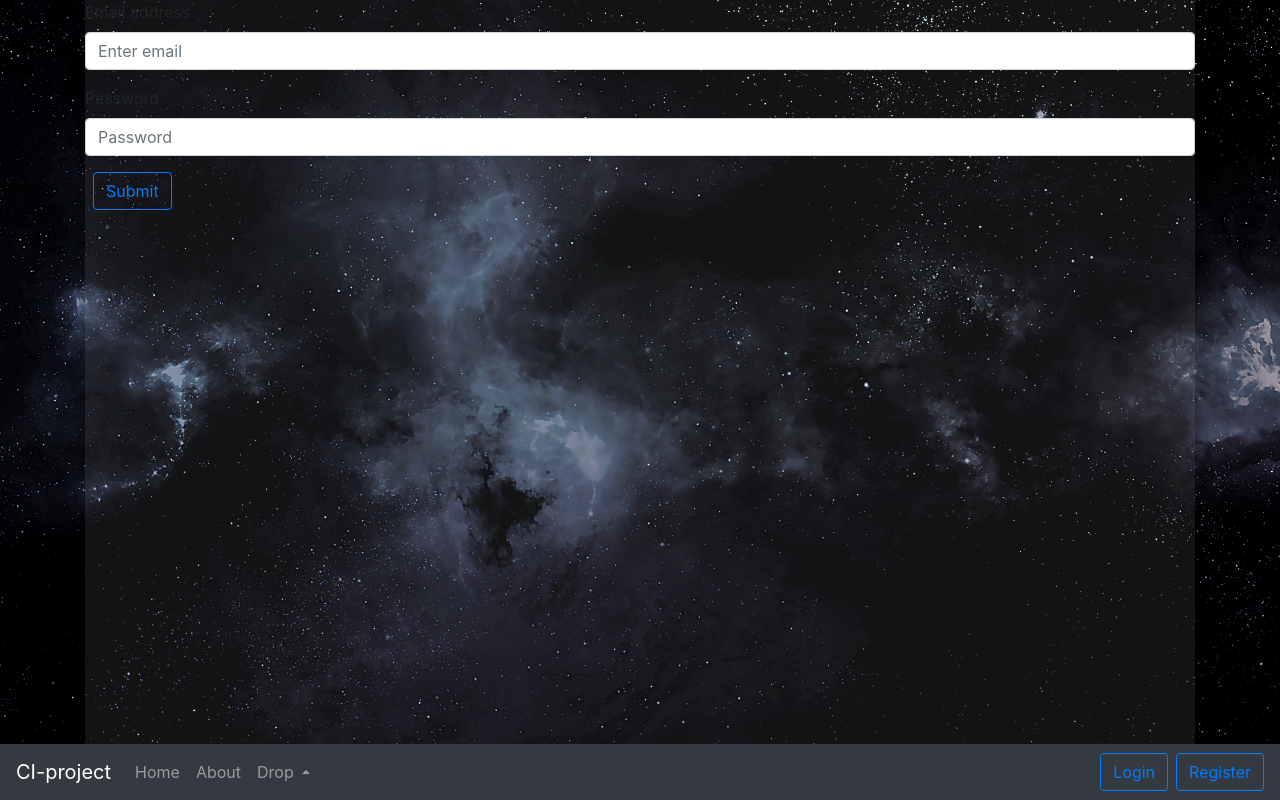
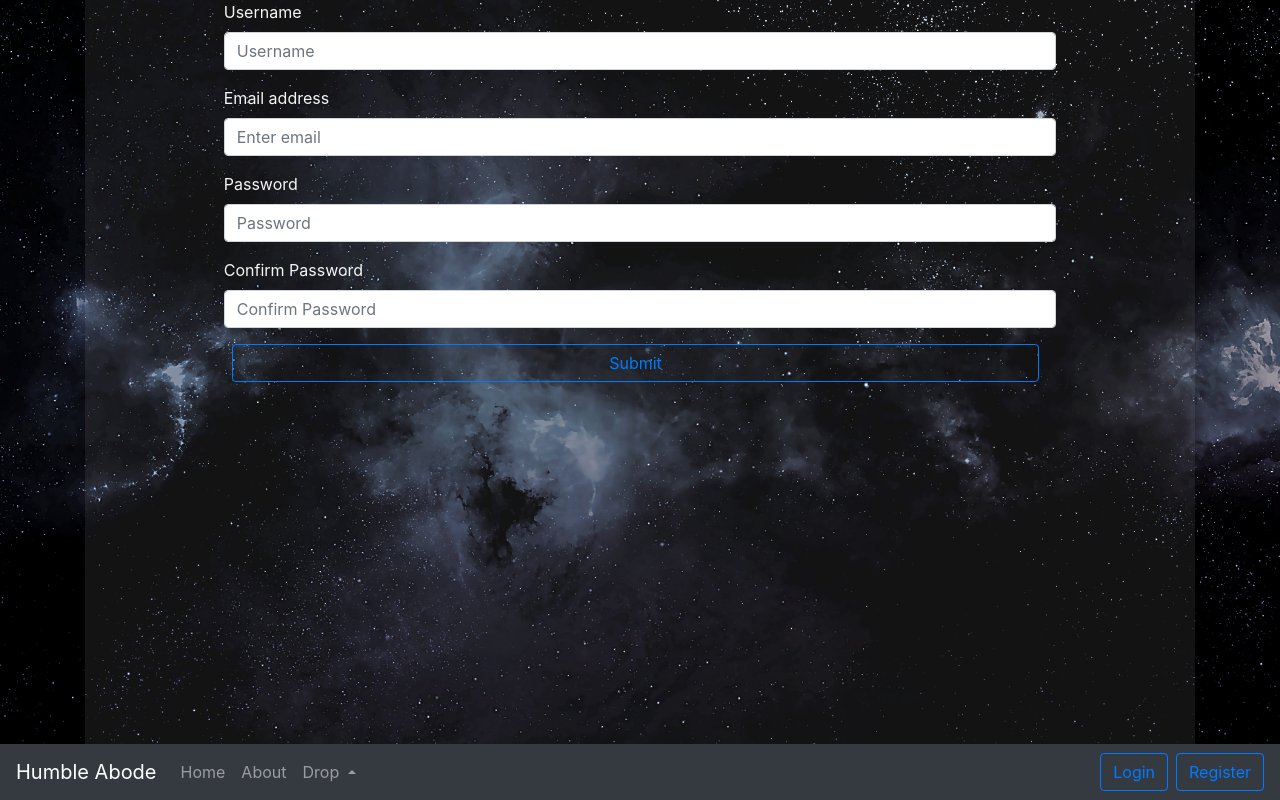
Before and after one commit to Nils-School/Humble-Abode, a CodeIgniter app: page /NilsSchnitzel/register in a window 1280 px wide. Run offline with CodeIgniter, Linux system fonts and the light colour scheme; some libraries are stand-ins or nearby versions.

Commit message:
url changes, database added

```diff
--- a/application/config/config.php
+++ b/application/config/config.php
@@ -23,7 +23,7 @@ defined('BASEPATH') OR exit('No direct script access allowed');
 | a PHP script and you can easily do that on your own.
 |
 */
-$config['base_url'] = 'http://localhost/CI-project';
+$config['base_url'] = 'http://localhost/NilsSchnitzel/Humble-Abode';
 date_default_timezone_set('Europe/Amsterdam');
 /*
 |--------------------------------------------------------------------------
--- a/application/config/database.php
+++ b/application/config/database.php
@@ -78,7 +78,7 @@ $db['default'] = array(
 	'hostname' => 'localhost',
 	'username' => '',
 	'password' => '',
-	'database' => '',
+	'database' => 'humble abode',
 	'dbdriver' => 'mysqli',
 	'dbprefix' => '',
 	'pconnect' => FALSE,
--- /dev/null
+++ b/application/models/Users.php
@@ -0,0 +1,6 @@
+<?php
+defined('BASEPATH') OR exit('No direct script access allowed');
+
+class Users extends CI_Controller {
+
+}
--- a/application/views/private/register.php
+++ b/application/views/private/register.php
@@ -2,6 +2,11 @@
 	<div class="container">
 		<div id="register-box">
 			<div id="register-form">
+				<div class="form-group">
+					<label for="InputUsername">Username</label>
+					<input type="text" class="form-control" id="InputUsername" aria-describedby="UsernameHelp"
+						placeholder="Username">
+				</div>
 				<div class="form-group">
 					<label for="InputEmail">Email address</label>
 					<input type="email" class="form-control" id="InputEmail" aria-describedby="emailHelp"
@@ -11,6 +16,10 @@
 					<label for="InputPassword">Password</label>
 					<input type="password" class="form-control" id="exampleInputPassword1" placeholder="Password">
 				</div>
+				<div class="form-group">
+					<label for="InputConfirmPassword">Confirm Password</label>
+					<input type="confirmpassword" class="form-control" id="ConfirmInputPassword" placeholder="Confirm Password">
+				</div>
 				<button id="register-button" type=" submit"
 					class="btn btn-outline-primary my-2 my-sm-0 ml-2">Submit</button>
 			</div>
--- a/application/views/templates/footer.php
+++ b/application/views/templates/footer.php
@@ -1,6 +1,6 @@
 			<footer>
 				<nav class="navbar navbar-expand-lg navbar-dark bg-dark fixed-bottom">
-					<a class="navbar-brand" href="">CI-project</a>
+					<a class="navbar-brand" href="">Humble Abode</a>
 					<button class="navbar-toggler" type="button" data-toggle="collapse" data-target="#navbarSupportedContent"
 						aria-controls="navbarSupportedContent" aria-expanded="false" aria-label="Toggle navigation">
 						<span class="navbar-toggler-icon"></span>
--- a/application/views/templates/header.php
+++ b/application/views/templates/header.php
@@ -1,7 +1,7 @@
 <html>
 
 <head>
-	<title>CI-project</title>
+	<title>Humble Abode</title>
 
 	<link rel="stylesheet" href="<?php echo base_url() ?>assets/css/styles.css">
 	<link rel="stylesheet" href="https://maxcdn.bootstrapcdn.com/bootstrap/4.0.0/css/bootstrap.min.css"
--- a/assets/css/styles.css
+++ b/assets/css/styles.css
@@ -2,7 +2,7 @@
 body {
 	max-width: 100%;
 	height: auto;
-	background: url('http://localhost/CI-project/assets/images/space.png') no-repeat center fixed;
+	background: url('http://localhost/NilsSchnitzel/Humble-Abode/assets/images/space.png') no-repeat center fixed;
 	background-size: cover;
 }
 /* Footer.php */
@@ -98,6 +98,19 @@ body {
 	height: 98%;
 	background-color: rgba(255, 255, 255, 0.075);
 }
+
+
+#register-form {
+	color: whitesmoke;
+	font-style: Helvetica, sans-serif;
+	margin-left: 12.5%;
+	/* margin-right: 50%; */
+	width: 75%;
+}
+
+#register-button {
+	width: 97%;
+}
 /* Login.php */
 #login-box {
 	height: 98%;
```
